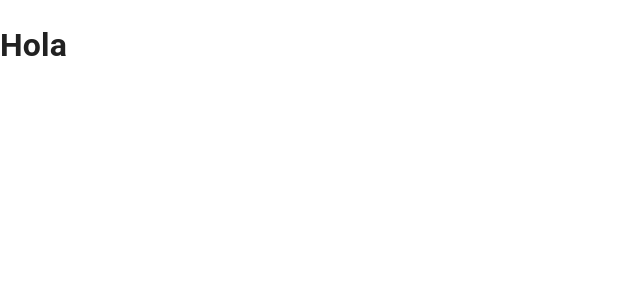
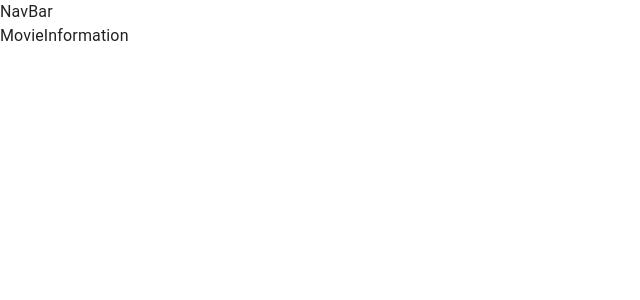
Before and after one commit to AcarMeel/filmpire-mel, a React (Create React App) app: page /movie/1 in a window 1280 px wide. Shown: the top 300 px of the page, without its empty margins (0-640 px from the left). Built offline with nearby package versions, Linux system fonts and the light colour scheme.

Commit message:
Components

```diff
--- /dev/null
+++ b/src/components/Actors/Actors.jsx
@@ -0,0 +1,9 @@
+import React from 'react'
+
+const Actors = () => {
+  return (
+    <div>Actors</div>
+  )
+}
+
+export default Actors
--- a/src/components/App.jsx
+++ b/src/components/App.jsx
@@ -1,11 +1,32 @@
 import { CssBaseline } from '@mui/material';
-// import { Route, Switch } from 'react-router-dom'
+import { Route, Switch } from 'react-router-dom';
+import { MovieInformation, Actors,
+  Movies,
+  Profile,
+  NavBar } from './';
+
 
 // eslint-disable-next-line
 const App = () => (
   <div>
     <CssBaseline />
-    <h1>Hola</h1>
+    <NavBar />
+    <main>
+      <Switch>
+      <Route path={'/movie/:id'} exact>
+          <MovieInformation />
+        </Route>
+        <Route path={'/actors/:id'} exact>
+          <Actors />
+        </Route>
+        <Route path={'/'} exact>
+          <Movies />
+        </Route>
+        <Route path={'/profile/:id'} exact>
+          <Profile />
+        </Route>
+      </Switch>
+    </main>
   </div>
 );
 
--- /dev/null
+++ b/src/components/MovieInformation/MovieInformation.jsx
@@ -0,0 +1,7 @@
+import React from 'react';
+
+const MovieInformation = () => {
+  return <div>MovieInformation</div>;
+};
+
+export default MovieInformation;
--- /dev/null
+++ b/src/components/Movies/Movies.jsx
@@ -0,0 +1,9 @@
+import React from 'react'
+
+const Movies = () => {
+  return (
+    <div>Movies</div>
+  )
+}
+
+export default Movies
--- /dev/null
+++ b/src/components/NavBar/NavBar.jsx
@@ -0,0 +1,9 @@
+import React from 'react'
+
+const NavBar = () => {
+  return (
+    <div>NavBar</div>
+  )
+}
+
+export default NavBar
--- /dev/null
+++ b/src/components/Profile/Profile.jsx
@@ -0,0 +1,9 @@
+import React from 'react'
+
+const Profile = () => {
+  return (
+    <div>Profile</div>
+  )
+}
+
+export default Profile
--- /dev/null
+++ b/src/components/index.js
@@ -0,0 +1,5 @@
+export { default as Actors } from './Actors/Actors';
+export { default as MovieInformation } from './MovieInformation/MovieInformation';
+export { default as Movies } from './Movies/Movies';
+export { default as NavBar } from './NavBar/NavBar';
+export { default as Profile } from './Profile/Profile';
--- a/src/index.js
+++ b/src/index.js
@@ -1,5 +1,11 @@
 import React from 'react';
 import ReactDOM from 'react-dom';
+import { BrowserRouter } from 'react-router-dom';
 import App from './components/App';
 
-ReactDOM.render(<App />, document.getElementById('root'));
+ReactDOM.render(
+  <BrowserRouter>
+    <App />
+  </BrowserRouter>,
+  document.getElementById('root'),
+);
```
